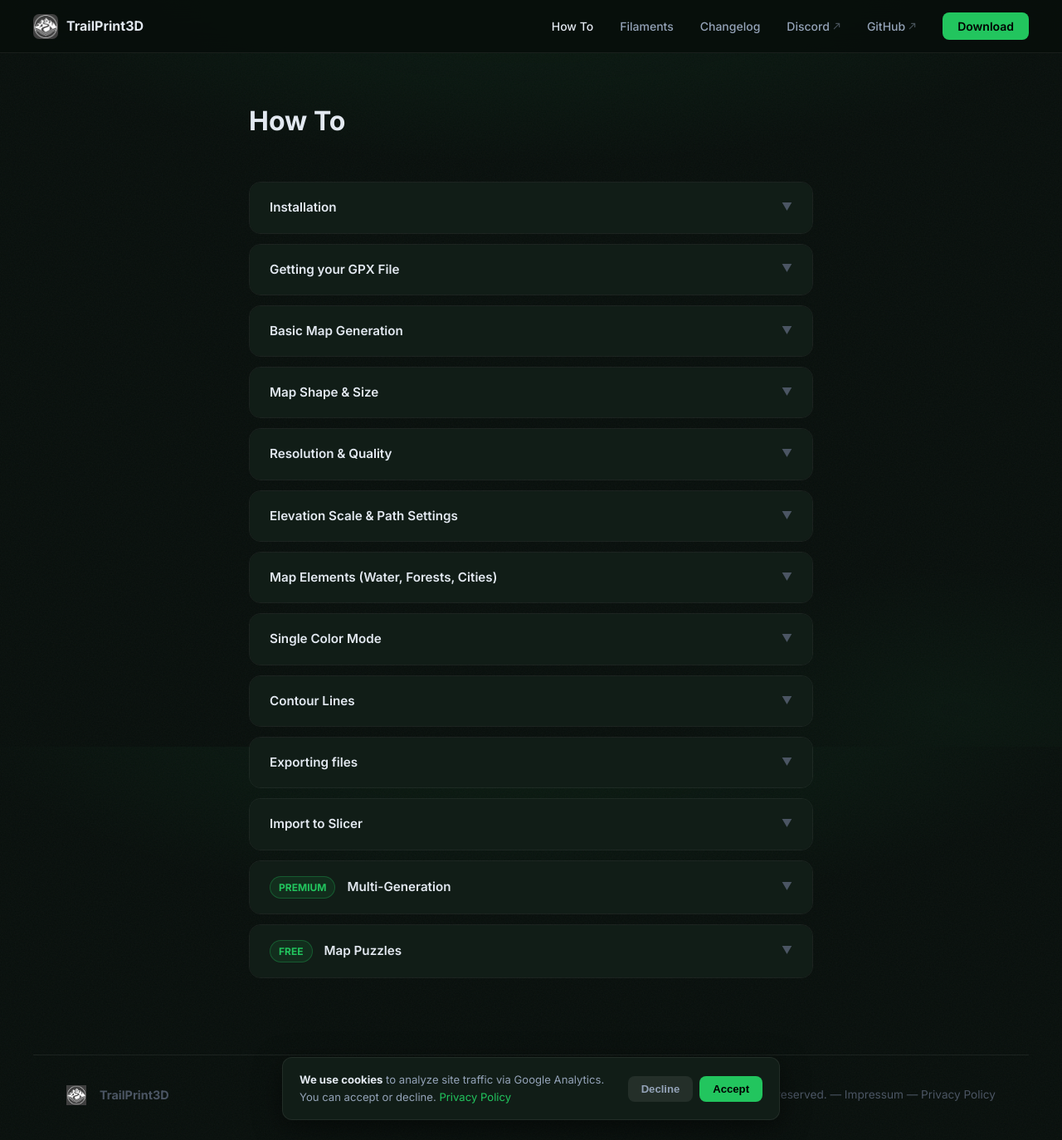
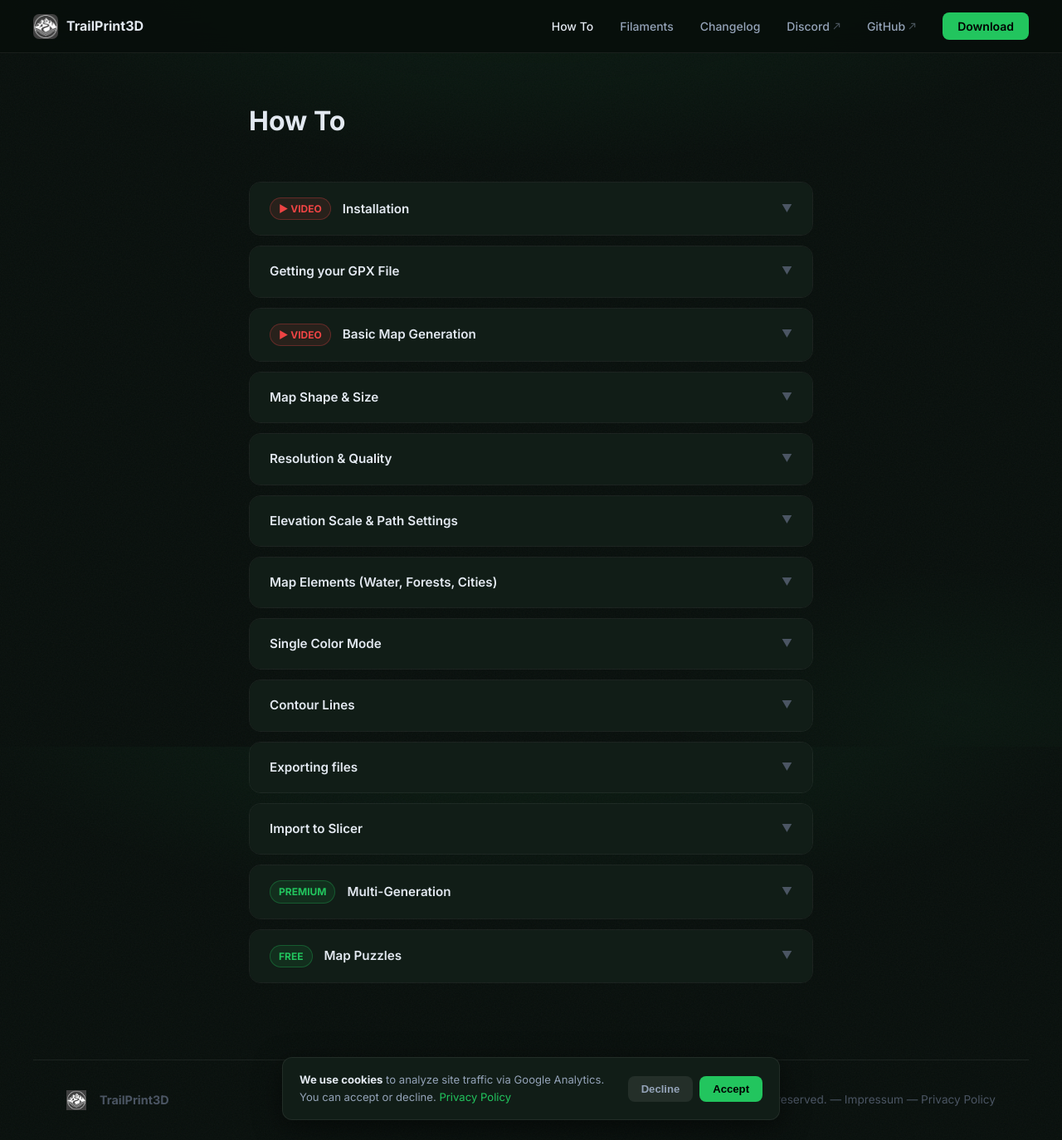
Before and after one commit to EmGi96/TrailPrint3D_web, a Jekyll site: the page built from howto.html, in a window 1280 px wide and 1374 px high. Shown: the whole window at 83% size. Built offline with Jekyll 4.4.1, drawn with Linux system fonts in a browser that asks for light colours.

Commit message:
Added Video Label

```diff
--- a/_includes/styles-changelog.html
+++ b/_includes/styles-changelog.html
@@ -57,6 +57,16 @@
         border-radius: 100px;
         white-space: nowrap;
     }
+    .cl-video-badge {
+        background: rgba(239,68,68,0.1);
+        border: 1px solid rgba(239,68,68,0.3);
+        color: #ef4444;
+        font-size: 0.75em;
+        font-weight: 700;
+        padding: 3px 10px;
+        border-radius: 100px;
+        white-space: nowrap;
+    }
     .cl-chevron {
         color: var(--text-muted);
         font-size: 0.8em;
--- a/howto.html
+++ b/howto.html
@@ -13,6 +13,7 @@ page_styles: changelog
         <div class="cl-block" id="ht-install">
             <div class="cl-header" onclick="toggleBlock('ht-install')">
                 <div class="cl-left">
+                    <span class="cl-video-badge">▶ VIDEO</span>
                     <span class="cl-title">Installation</span>
                 </div>
                 <span class="cl-chevron">▼</span>
@@ -52,6 +53,7 @@ page_styles: changelog
         <div class="cl-block" id="ht-generate">
             <div class="cl-header" onclick="toggleBlock('ht-generate')">
                 <div class="cl-left">
+                    <span class="cl-video-badge">▶ VIDEO</span>
                     <span class="cl-title">Basic Map Generation</span>
                 </div>
                 <span class="cl-chevron">▼</span>
```
